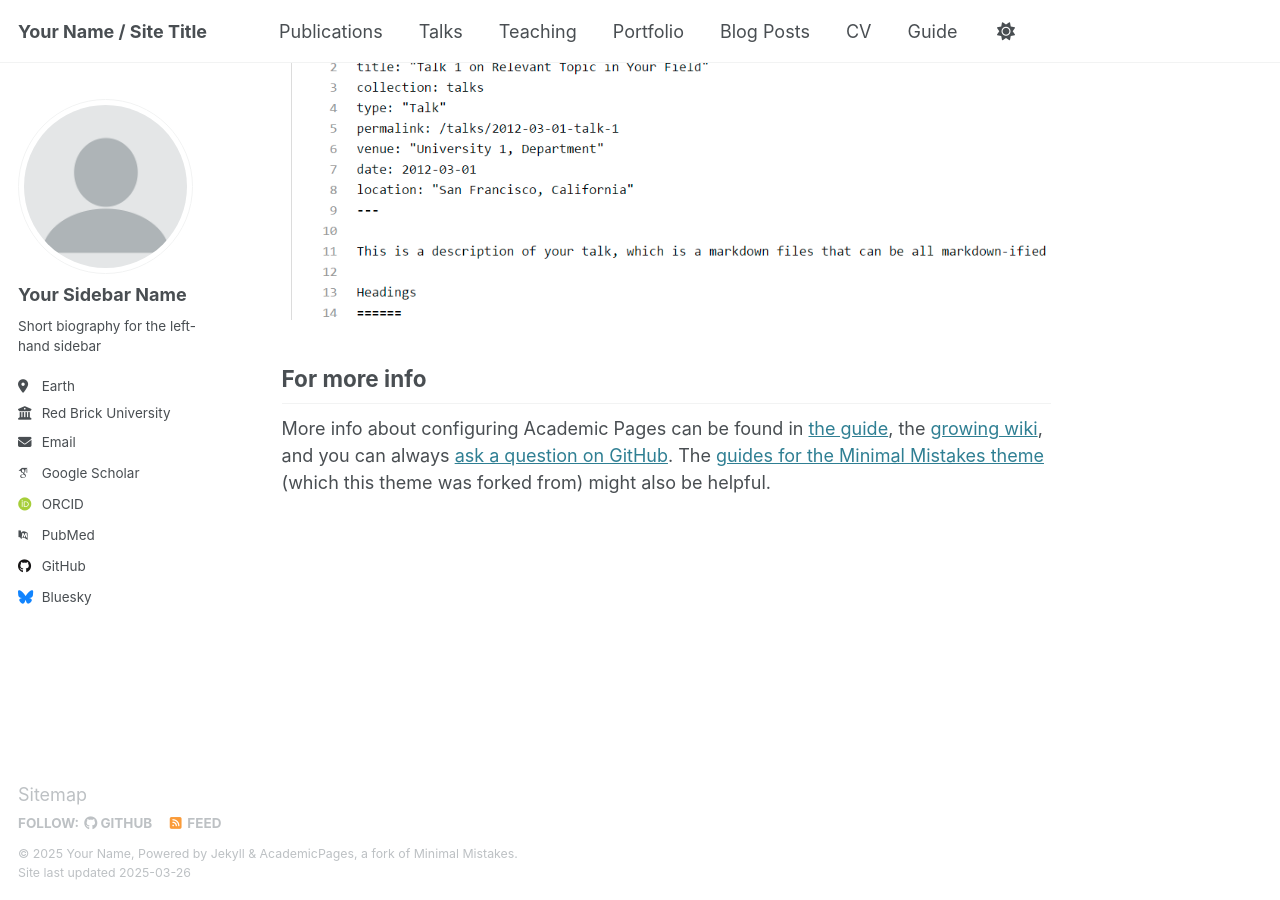
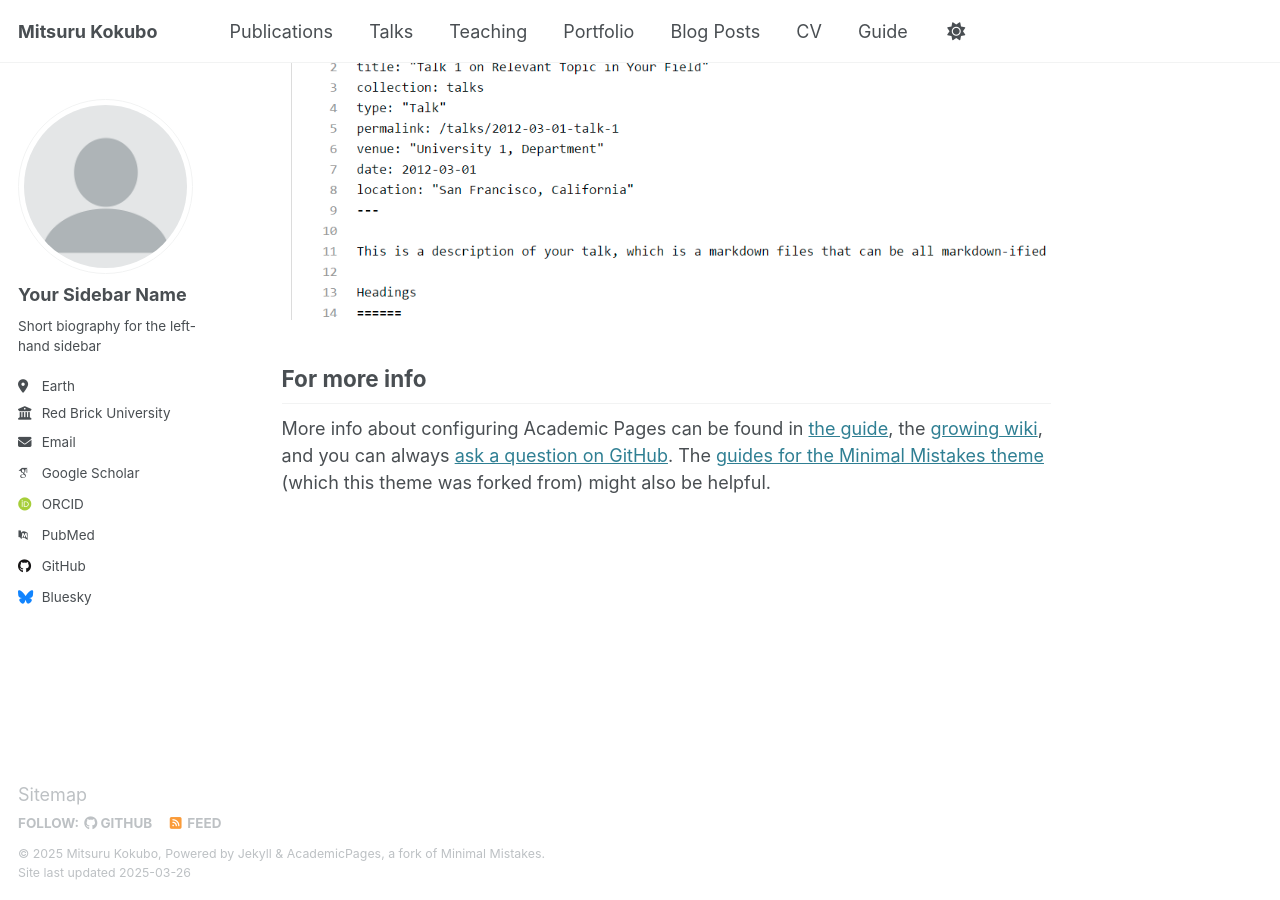
Before and after one commit to mitsurukokubo/mitsurukokubo.github.io, a Jekyll site: the page built from _pages/about.md, in a window 1280 px wide and 900 px high, scrolled down 2635 px. Built offline with Jekyll 4.4.1, drawn with Linux system fonts in a browser that asks for light colours; some web fonts are replaced.

Commit message:
Update _config.yml

```diff
--- a/_config.yml
+++ b/_config.yml
@@ -9,13 +9,13 @@
 # Basic Site Settings
 locale                   : "en-US"
 site_theme               : "default"
-title                    : "Your Name / Site Title"
+title                    : "Mitsuru Kokubo"
 title_separator          : "-"
-name                     : &name "Your Name"
-description              : &description "personal description"
-url                      : https://academicpages.github.io # the base hostname & protocol for your site e.g. "https://[your GitHub username].github.io"
+name                     : &name "Mitsuru Kokubo"
+description              : &description "Division of Science, NAOJ" #"personal description"
+url                      : https://mitsurukokubo.github.io # the base hostname & protocol for your site e.g. "https://[your GitHub username].github.io"
 baseurl                  : "" # the subpath of your site, e.g. "/blog"
-repository               : "academicpages/academicpages.github.io"
+repository               : "mitsurukokubo/mitsurukokubo.github.io"
 
 # Site Author - The following control what appear as part of the author content on the side bar.
 #               If a field is blank the icon and link will not appear, otherwise it will be shown.
```
